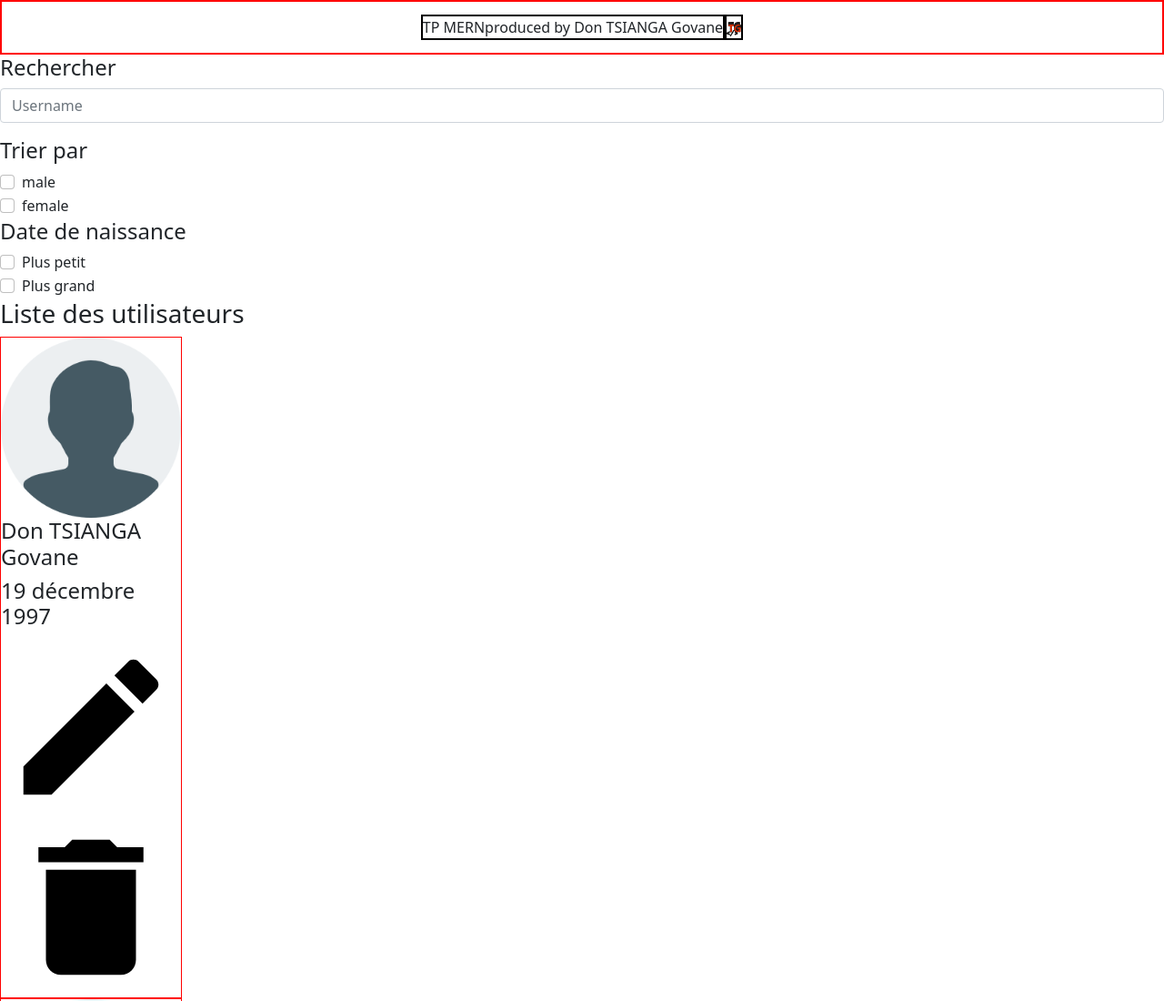
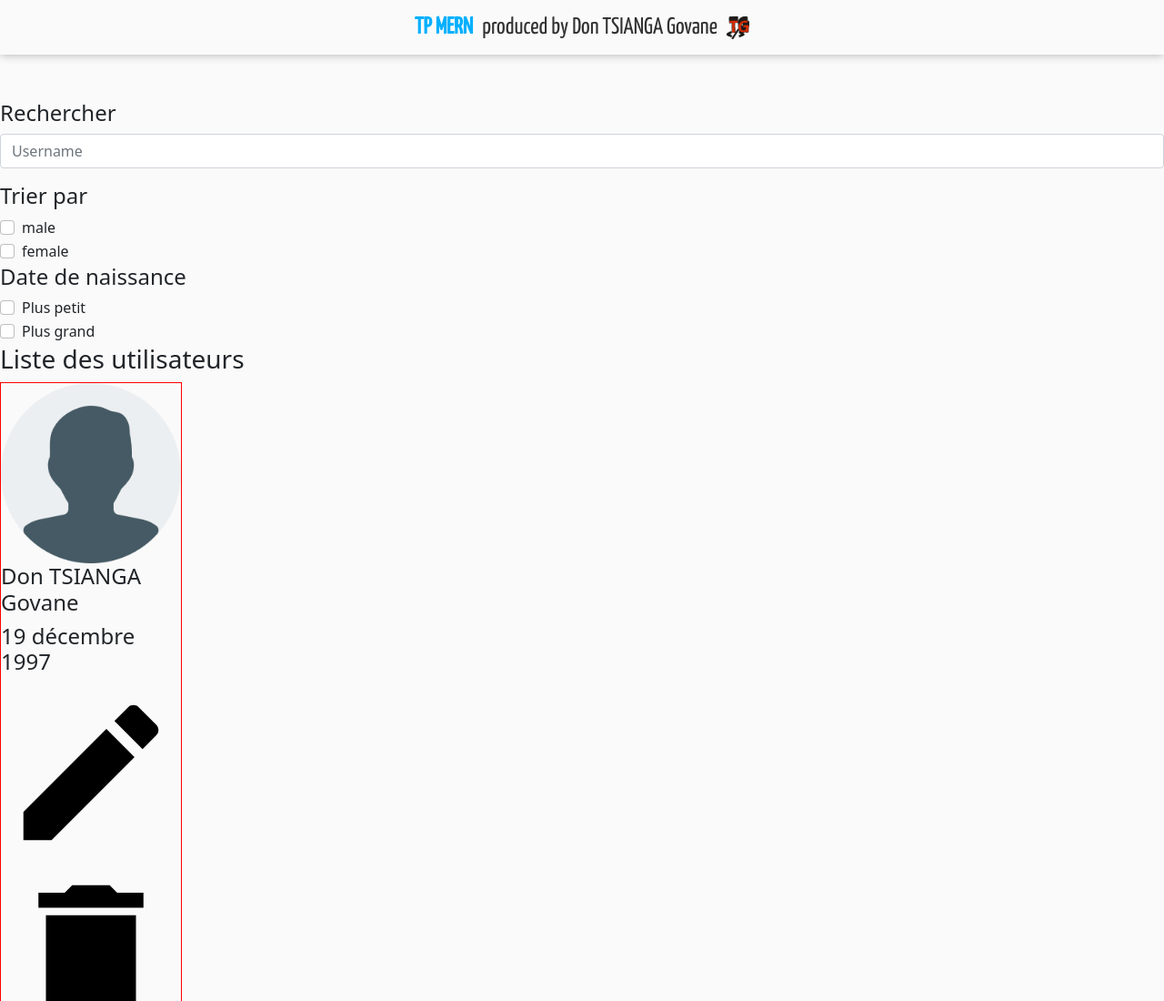
Before and after one commit to DonTG19/TP_MERN, a website: page public/index.html in a window 1280 px wide. Shown: the top 1100 px of the page at 91% size. Drawn offline with nearby package versions, Linux system fonts and the light colour scheme.

Commit message:
Header design

```diff
--- a/public/js/script.js
+++ b/public/js/script.js
@@ -42,7 +42,7 @@ function GroupCheckBox(props) {
 }
 
 function Header() {
-    return React.createElement("header", null, React.createElement("div", null, React.createElement("span", null, "TP MERN"), React.createElement("span", null, "produced by Don TSIANGA Govane")), React.createElement("div", {
+    return React.createElement("header", null, React.createElement("div", null, React.createElement("span", null, "TP MERN"), "produced by Don TSIANGA Govane"), React.createElement("div", {
         className: "image-bloc"
     }, React.createElement("img", {
         src: "images/logo.png",
--- a/src/js/components/Header.js
+++ b/src/js/components/Header.js
@@ -3,7 +3,7 @@ function Header(){
         <header>
             <div>
                 <span>TP MERN</span>
-                <span>produced by Don TSIANGA Govane</span>
+                produced by Don TSIANGA Govane
             </div>
             <div className="image-bloc">
                 <img src="images/logo.png" alt="Don TG logo"/>
--- a/src/sass/components/_header.scss
+++ b/src/sass/components/_header.scss
@@ -1,20 +1,31 @@
 $header-height: 60px;
+$margin: 10px;
 
 header{
 
     height: $header-height;
-    border: 2px solid red;
     display: flex;
     justify-content: center;
     align-items: center;
+    margin-bottom: 50px;
+    box-shadow: 0px 0px 10px 0px rgba(0,0,0,0.31);
 
     div{
-        border: 2px solid black;
         max-height: $header-height - 10;
+        font-family: 'Yanone Kaffeesatz', sans-serif;
+        color: $text-color;
+        font-size: 1.6em;
+
+        span{
+            margin-right: $margin;
+            font-weight: bold;
+            color: $accent-color;
+        }
     }
 
     .image-bloc{
-        width: 20px;
+        width: 25px;
+        margin-left: $margin;
     }
 
 }
--- a/src/sass/utils/general.scss
+++ b/src/sass/utils/general.scss
@@ -1,4 +1,10 @@
 @import "variables";
+
+@import url('https://fonts.googleapis.com/css2?family=Yanone+Kaffeesatz&display=swap');
+
+body{
+    background-color: $primary-color;
+}
 
 img{
     width: 100%;
--- a/src/sass/utils/variables.scss
+++ b/src/sass/utils/variables.scss
@@ -2,5 +2,5 @@
 
 $primary-color: #FAFAFA;
 $secondary-color: #9E9E9E;
-$accent-color: #FF5722;
-$text-color: #212121;
+$accent-color: #00B0FF;
+$text-color: rgba(0, 0, 0, 0.8);
```
Also changed, not shown: public/css/style.css.
